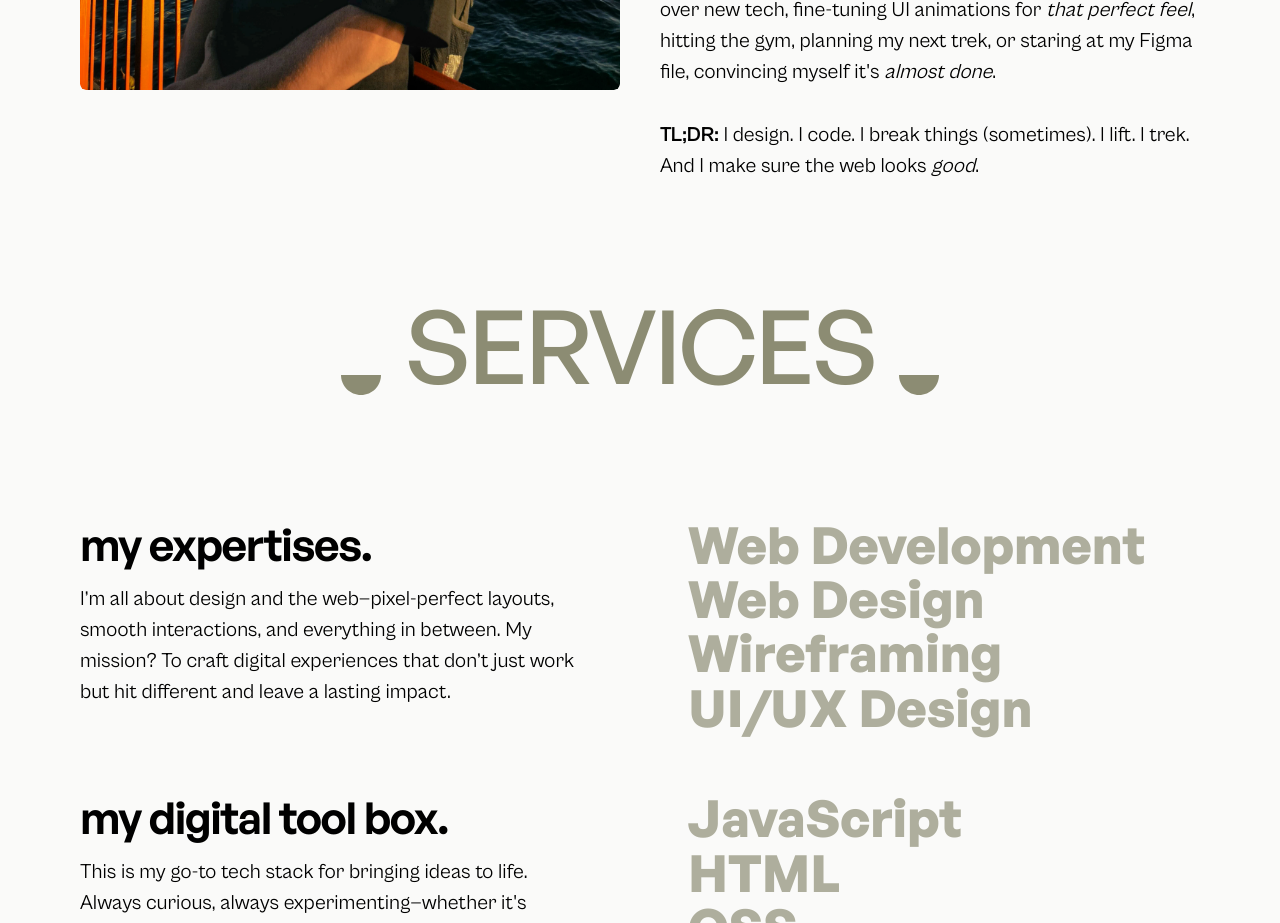
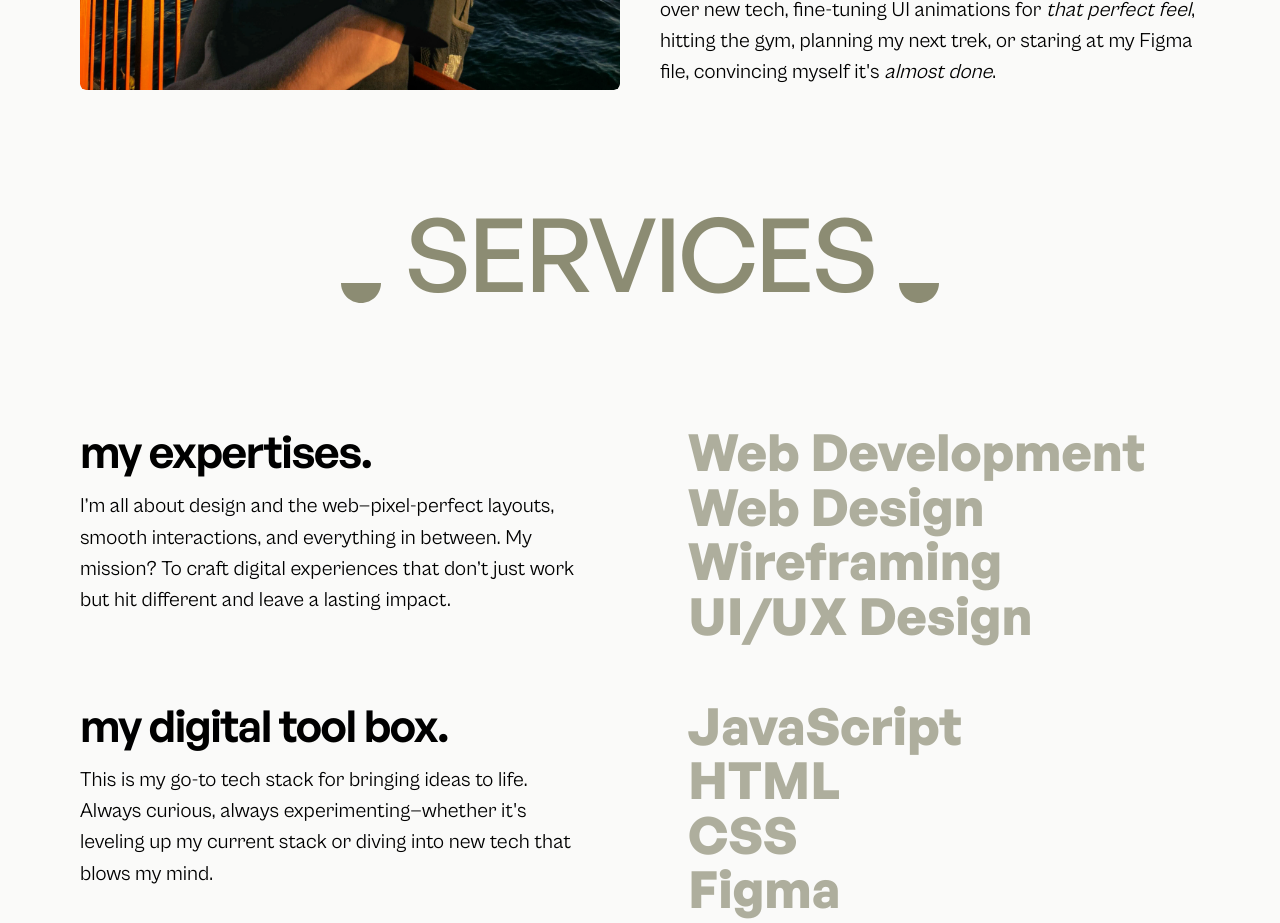
Before and after one commit to adhikari-dikshant/portfolio-main, a React (Vite) app: page / in a window 1280 px wide. Shown: the part 2720-3643 px from the top of the page. Built offline with nearby package versions, Linux system fonts and the light colour scheme.

Commit message:
mistake in about

```diff
--- a/src/components/homepage/About.jsx
+++ b/src/components/homepage/About.jsx
@@ -76,10 +76,6 @@ export default function About() {
                             When I’m not designing or coding, you’ll find me geeking out over new tech, fine-tuning UI animations
                             for <em>that perfect feel</em>, hitting the gym, planning my next trek, or staring at my Figma file,
                             convincing myself it's <em>almost done</em>.
-                            <br></br>
-                            <br></br>
-                            <strong>TL;DR:</strong> I design. I code. I break things (sometimes). I lift. I trek. And I make sure the web
-                            looks <em>good</em>.
                         </p>
                     </div>
                 </div>
```
